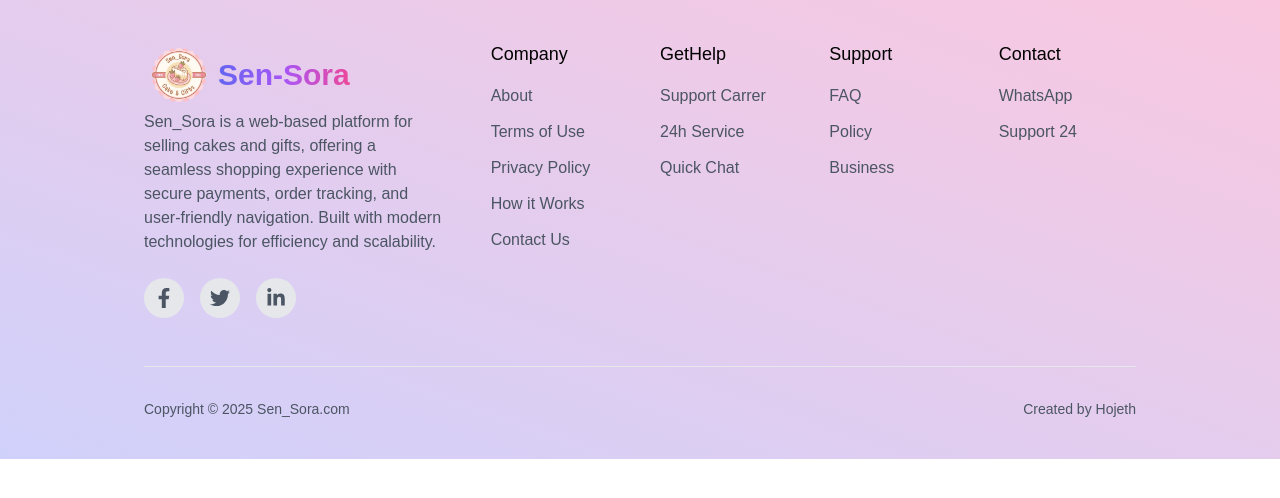
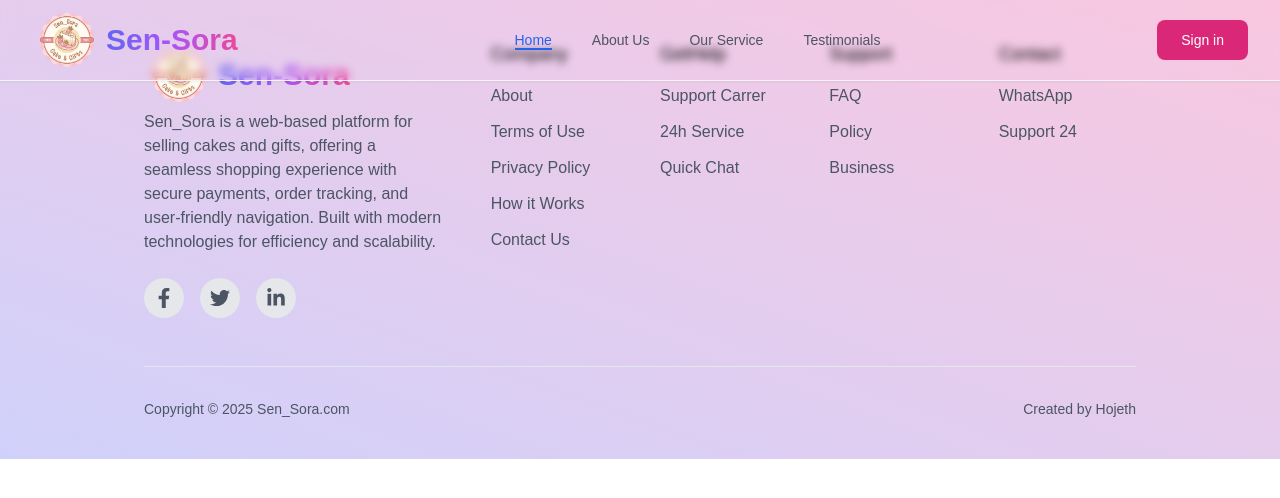
Before and after one commit to holibhai/Sen_Sora, a React (Create React App) app in the folder my-project/: page / in a window 1280 px wide. Shown: the top 498 px of the page. Built offline with nearby package versions, Linux system fonts and the light colour scheme.

Commit message:
app.js updated

```diff
--- a/my-project/src/App.js
+++ b/my-project/src/App.js
@@ -3,10 +3,12 @@
 import Login from "./auth/Login";
 import { Routes, Route } from "react-router-dom";
 import Footer from "./common/Footer";
+import Navbar from "./common/Navbar";
 
 const App = () => {
   return (
-    <div className="bg-gradient-to-tr from-indigo-500/30 to-pink-500/30">
+    <div className="bg-gradient-to-tr from-indigo-500/30 to-pink-500/30  ">
+    <Navbar/>
       <Routes>
         <Route path="/login" element={<Login />} />
         <Route path="/register" element={<Register />} />
```
